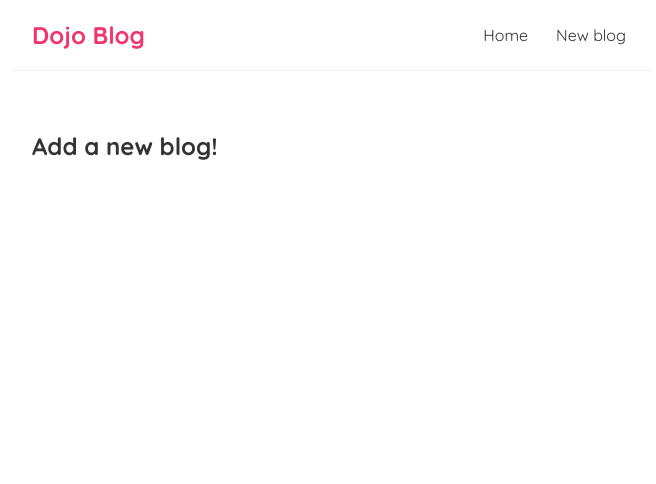
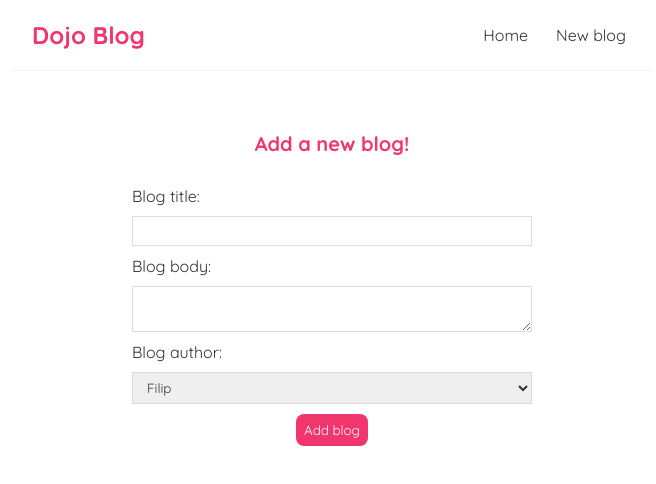
Before and after one commit to Filip10011/dojo, a React (Create React App) app: page /create in a window 1280 px wide. Shown: the top 484 px of the page, without its empty margins (308-964 px from the left). Built offline with nearby package versions, Linux system fonts and the light colour scheme.

Commit message:
submit form

```diff
--- a/src/Create.js
+++ b/src/Create.js
@@ -1,7 +1,33 @@
+import { useState } from "react";
+
 const Create = () => {
+  const [title, setTitle] = useState("");
+  const [body, setBody] = useState("");
+  const [author, setAuthor] = useState("");
   return (
     <div className="create">
       <h2>Add a new blog!</h2>
+      <form>
+        <label>Blog title:</label>
+        <input
+          type="text"
+          required
+          value={title}
+          onChange={(e) => setTitle(e.target.value)}
+        />
+        <label>Blog body:</label>
+        <textarea
+          required
+          value={body}
+          onChange={(e) => setBody(e.target.value)}
+        ></textarea>
+        <label>Blog author:</label>
+        <select value={author} onChange={(e) => setAuthor(e.target.value)}>
+          <option value="Filip">Filip</option>
+          <option value="Andrej">Andrej</option>
+        </select>
+        <button>Add blog</button>
+      </form>
     </div>
   );
 };
--- a/src/index.css
+++ b/src/index.css
@@ -72,3 +72,70 @@
   border-radius: 8px;
   cursor: pointer;
 }
+
+.blog-preview {
+  padding: 10px 16px;
+  margin: 20px 0;
+  border-bottom: 1px solid #fafafa;
+}
+.blog-preview:hover {
+  box-shadow: 1px 3px 5px rgba(0,0,0,0.1);
+}
+.blog-preview h2 {
+  font-size: 20px;
+  color: #f1356d;
+  margin-bottom: 8px;
+}
+.blog-preview a{
+  text-decoration: none;
+}
+
+/* blog details page */
+.blog-details h2 {
+  font-size: 20px;
+  color: #f1356d;
+  margin-bottom: 10px;
+}
+.blog-details div {
+  margin: 20px 0;
+}
+.blog-details button {
+  background: #f1356d;
+  color: #fff;
+  border: 0;
+  padding: 8px;
+  border-radius: 8px;
+  cursor: pointer;
+}
+
+/* create new blog form */
+.create {
+  max-width: 400px;
+  margin: 0 auto;
+  text-align: center;
+}
+.create label {
+  text-align: left;
+  display: block;
+}
+.create h2 {
+  font-size: 20px;
+  color: #f1356d;
+  margin-bottom: 30px;
+}
+.create input, .create textarea, .create select {
+  width: 100%;
+  padding: 6px 10px;
+  margin: 10px 0;
+  border: 1px solid #ddd;
+  box-sizing: border-box;
+  display: block;
+}
+.create button {
+  background: #f1356d;
+  color: #fff;
+  border: 0;
+  padding: 8px;
+  border-radius: 8px;
+  cursor: pointer;
+}
```
